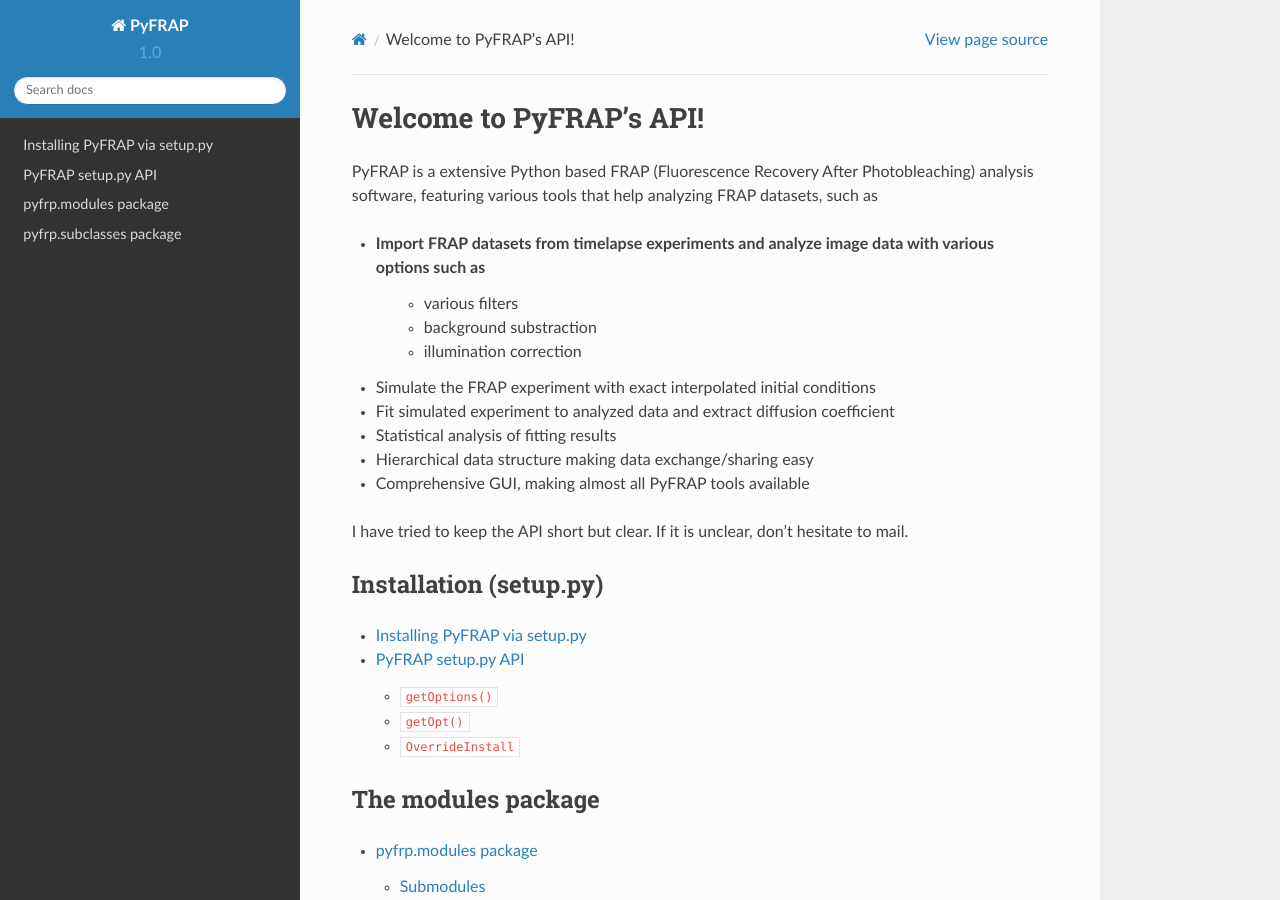
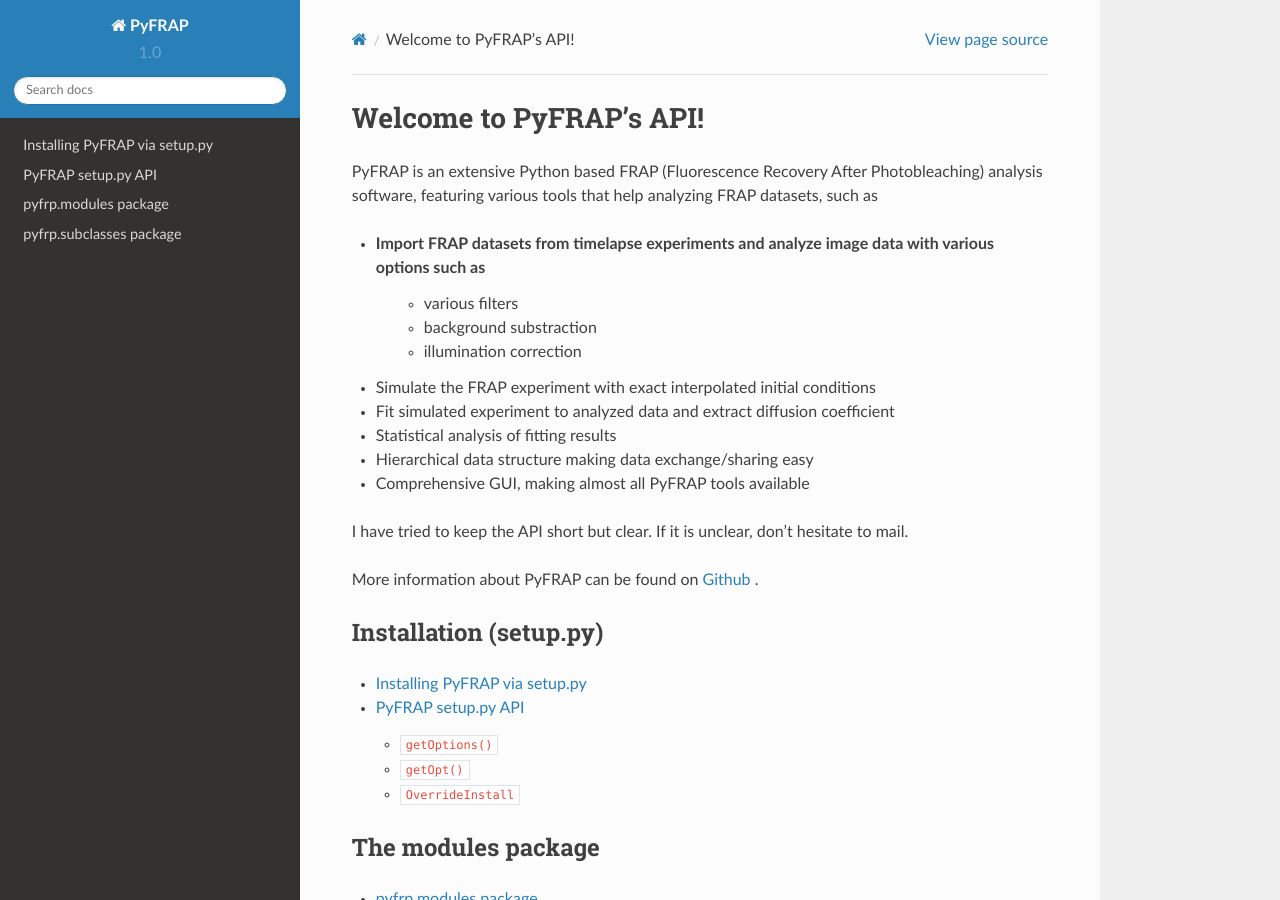
Before and after one commit to mueller-lab/PyFRAP, a Sphinx documentation site: the page built from docs/source/index.rst, in a window 1280 px wide and 900 px high. Built offline with Sphinx 7.4.7 and the Read the Docs theme 2.0.0, drawn with Linux system fonts in a browser that asks for light colours.

```diff
--- a/docs/source/index.rst
+++ b/docs/source/index.rst
@@ -6,7 +6,7 @@
 Welcome to PyFRAP's API!
 ==================================
 
-PyFRAP is a extensive Python based FRAP (Fluorescence Recovery After Photobleaching) analysis software, featuring various tools that help
+PyFRAP is an extensive Python based FRAP (Fluorescence Recovery After Photobleaching) analysis software, featuring various tools that help
 analyzing FRAP datasets, such as
 
 * Import FRAP datasets from timelapse experiments and analyze image data with various options such as
@@ -20,6 +20,8 @@ analyzing FRAP datasets, such as
 * Comprehensive GUI, making almost all PyFRAP tools available
 
 I have tried to keep the API short but clear. If it is unclear, don't hesitate to mail.
+
+More information about PyFRAP can be found on  `Github <https://github.com/alexblaessle/PyFRAP>`_ .
 
 
 Installation (setup.py)
```
Also changed, not shown: README.md (+2 -2 lines), 1 other file.
